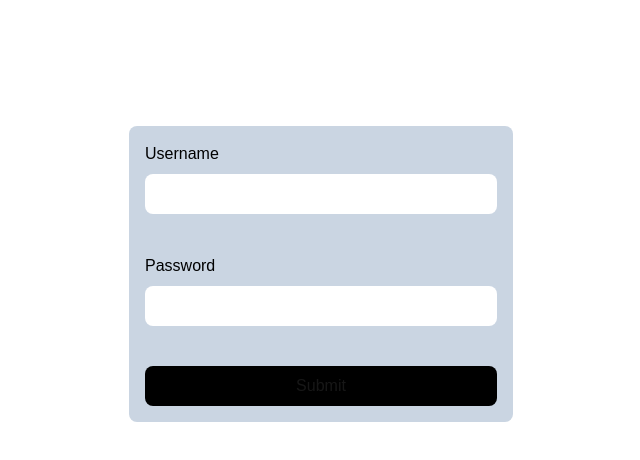
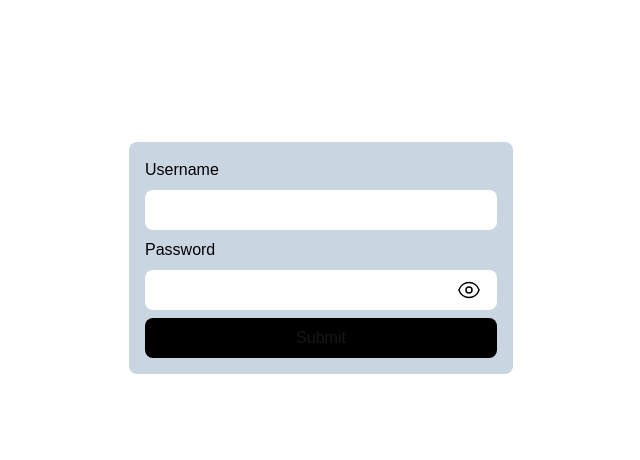
Before and after one commit to DanClubb/learning-trello-clone, a Next.js app: page / in a window 1280 px wide. Shown: the top 460 px of the page, without its empty margins (319-959 px from the left). Built offline with nearby package versions, Linux system fonts and the light colour scheme.

Commit message:
added view password toggle

```diff
--- /dev/null
+++ b/src/app/_icons/Eye.tsx
@@ -0,0 +1,23 @@
+export default function Eye() {
+    return (
+        <svg
+            xmlns="http://www.w3.org/2000/svg"
+            fill="none"
+            viewBox="0 0 24 24"
+            strokeWidth={1.5}
+            stroke="currentColor"
+            className="size-6"
+        >
+            <path
+                strokeLinecap="round"
+                strokeLinejoin="round"
+                d="M2.036 12.322a1.012 1.012 0 0 1 0-.639C3.423 7.51 7.36 4.5 12 4.5c4.638 0 8.573 3.007 9.963 7.178.07.207.07.431 0 .639C20.577 16.49 16.64 19.5 12 19.5c-4.638 0-8.573-3.007-9.963-7.178Z"
+            />
+            <path
+                strokeLinecap="round"
+                strokeLinejoin="round"
+                d="M15 12a3 3 0 1 1-6 0 3 3 0 0 1 6 0Z"
+            />
+        </svg>
+    );
+}
--- /dev/null
+++ b/src/app/_icons/SlashedEye.tsx
@@ -0,0 +1,18 @@
+export default function SlashedEye() {
+    return (
+        <svg
+            xmlns="http://www.w3.org/2000/svg"
+            fill="none"
+            viewBox="0 0 24 24"
+            strokeWidth={1.5}
+            stroke="currentColor"
+            className="size-6"
+        >
+            <path
+                strokeLinecap="round"
+                strokeLinejoin="round"
+                d="M3.98 8.223A10.477 10.477 0 0 0 1.934 12C3.226 16.338 7.244 19.5 12 19.5c.993 0 1.953-.138 2.863-.395M6.228 6.228A10.451 10.451 0 0 1 12 4.5c4.756 0 8.773 3.162 10.065 7.498a10.522 10.522 0 0 1-4.293 5.774M6.228 6.228 3 3m3.228 3.228 3.65 3.65m7.894 7.894L21 21m-3.228-3.228-3.65-3.65m0 0a3 3 0 1 0-4.243-4.243m4.242 4.242L9.88 9.88"
+            />
+        </svg>
+    );
+}
--- a/src/app/page.tsx
+++ b/src/app/page.tsx
@@ -1,10 +1,13 @@
 "use client";
 
 import { useRef, useState } from "react";
+import Eye from "./_icons/Eye";
+import SlashedEye from "./_icons/SlashedEye";
 
 export default function Home() {
     const [responseMessage, setResponseMessage] = useState("");
     const [isLoading, setIsLoading] = useState(false);
+    const [viewPassword, setViewPassword] = useState(false);
 
     const usernameRef = useRef<HTMLInputElement | null>(null);
     const passwordRef = useRef<HTMLInputElement | null>(null);
@@ -50,19 +53,27 @@
                     ref={usernameRef}
                     required
                 />
-                <br />
-                <label className="text-black" htmlFor="password">
+                <label className="text-black " htmlFor="password">
                     Password
                 </label>
+                <div className="relative">
                     <input
-                    className="bg-white p-2 rounded-lg text-black"
-                    type="password"
+                        className="w-full bg-white p-2 rounded-lg text-black"
+                        type={viewPassword ? "text" : "password"}
                         id="password"
                         name="password"
                         ref={passwordRef}
                         required
                     />
-                <br />
+                    <button
+                        type="button"
+                        className="absolute right-4 top-1/2 -translate-y-1/2 text-black cursor-pointer"
+                        onClick={() => setViewPassword(!viewPassword)}
+                    >
+                        {viewPassword ? <SlashedEye /> : <Eye />}
+                    </button>
+                </div>
+
                 <button className="p-2 bg-black rounded-lg" type="submit">
                     {isLoading ? "Loading..." : "Submit"}
                 </button>
```
Lines whose indentation alone changed are shown as unchanged.
